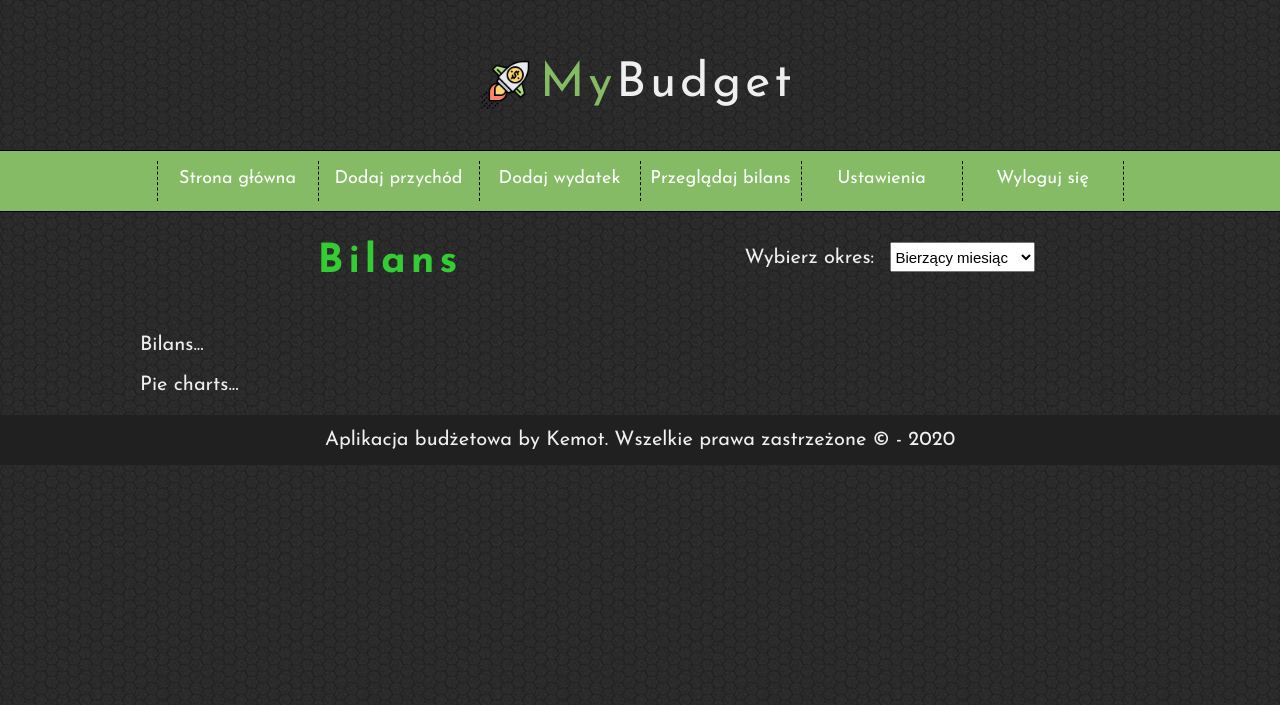
After one commit to kemot-design/web-budget-app, a PHP site: page /balance.html in a window 1280 px wide. The commit adds this page. Shown: the top 705 px of the page. Run offline with PHP 8.4, Linux system fonts and the light colour scheme.

Commit message:
Add some styling

```diff
--- a/addexpense.html
+++ b/addexpense.html
@@ -49,7 +49,7 @@
 
 					<header>
 
-						<h2> Dodaj przychód </h2>
+						<h2 class="contentHeader"> Dodaj przychód </h2>
 
 					</header>
 
@@ -121,7 +121,7 @@
 						<div class="buttonsRow">
 
 							<input type="submit" value="Dodaj">
-							<input type="button" value="Anuluj">
+							<a href="mainmenu_tiles.html"><input type="button" value="Anuluj"></a>
 
 						</div>
 
--- /dev/null
+++ b/balance.html
@@ -0,0 +1,114 @@
+<!DOCTYPE HTML>
+<html lang="pl">
+<head>
+	<meta charset="utf-8" />
+	<meta http-equiv="X-UA-Compatible" content="IE=edge,chrome=1" />
+
+	<title>Balance</title>
+
+	<meta name="description" content="Kontroluj swoje przychody i wydatki, budżet pod kontrolą" />
+	<meta name="keywords" content="budżet, przychody, wydatki, finanse domowe" />
+
+	<link rel="stylesheet" href="style.css" type="text/css" />
+	<link href="https://fonts.googleapis.com/css2?family=Josefin+Sans:wght@400;700&display=swap" rel="stylesheet">
+
+</head>
+
+<body>
+
+	<div class="wrapper">
+
+		<header>
+			<div class="logo">
+
+				<img src="img/budget.png" style="float: left;" />
+				<span style="color: #85bb65;">My</span>Budget
+				<div style="clear: both;"></div>
+
+			</div>
+		</header>
+
+		<nav>
+			<div class="nav">
+				<ol>
+					<li><a href="#">Strona główna</a></li>
+					<li><a href="#">Dodaj przychód</a></li>
+					<li><a href="#">Dodaj wydatek</a></li>
+					<li><a href="#">Przeglądaj bilans</a></li>
+					<li><a href="#">Ustawienia</a></li>
+					<li><a href="#">Wyloguj się</a></li>
+				</ol>
+			</div>
+		</nav>
+
+		<main>
+
+			<article>
+
+				<div class="content">
+
+					<div class="balanceHeader">
+						<header>
+
+							<h2 class="contentHeader"> Bilans </h2>
+
+						</header>
+					</div>
+
+					<div class="balanceHeader">
+
+						<form>
+
+							<label for="balanceDate"> Wybierz okres: </label>
+							<select	name="balanceDate" id="balanceDate">
+								<option>Bierzący miesiąc</option>
+								<option>Poprzedni miesiąc</option>
+								<option>Bierzący rok</option>
+								<option>Niestandardowa</option>
+							</select>
+
+						</form>
+
+					</div>
+
+					<div style="clear: both"></div>
+
+					<div class="row">
+
+						<div id="incomesTable">
+
+
+						</div>
+
+						<div id="expensesTable">
+
+
+						</div>
+
+					</div>
+
+					<div class="row">
+						Bilans...
+					</div>
+
+					<div class="row">
+						Pie charts...
+					</div>
+
+
+				</div>
+
+			</article>
+
+		</main>
+
+	</div>
+
+	<footer>
+		<div class="notFixedFooter">
+			Aplikacja budżetowa by Kemot. Wszelkie prawa zastrzeżone &copy; - 2020
+		</div>
+	</footer>
+
+</body>
+</html>
--- a/registration.html
+++ b/registration.html
@@ -2,7 +2,7 @@
 <html lang="pl">
 
 <head>
-	<title>MyBudget app</title>
+	<title>Registration</title>
 	<meta charset="utf-8"  />
 	<meta name="description" content="Kontroluj swoje przychody i wydatki, budżet pod kontrolą" />
 	<meta name="keywords" content="budżet, przychody, wydatki, finanse domowe" />
--- a/style.css
+++ b/style.css
@@ -126,12 +126,11 @@ input[type=submit]:focus
 	margin-top: 20px;
 }
 
-
-
 .wrapper
 {
-	width: 100%;
+	width: 100%S;
 	margin: 0;
+	margin-top: 20px;
 	color: #efefef;
 }
 
@@ -333,7 +332,7 @@ ol > li:hover
 
 }
 
-.formwrapper h2
+.contentHeader
 {
 	text-align: center;
 	font-size: 35px;
@@ -410,3 +409,23 @@ input[type=button]:hover
 {
 	background-color: #e62e00;
 }
+
+.balanceHeader
+{
+	float: left;
+	width: 50%;
+	text-align: center;
+	margin-top: 20px;
+}
+
+.balanceHeader h2
+{
+	font-size: 40px;
+}
+
+#balanceDate
+{
+	height: 30px;
+	font-size: 15px;
+	margin-left: 10px;
+}
```
